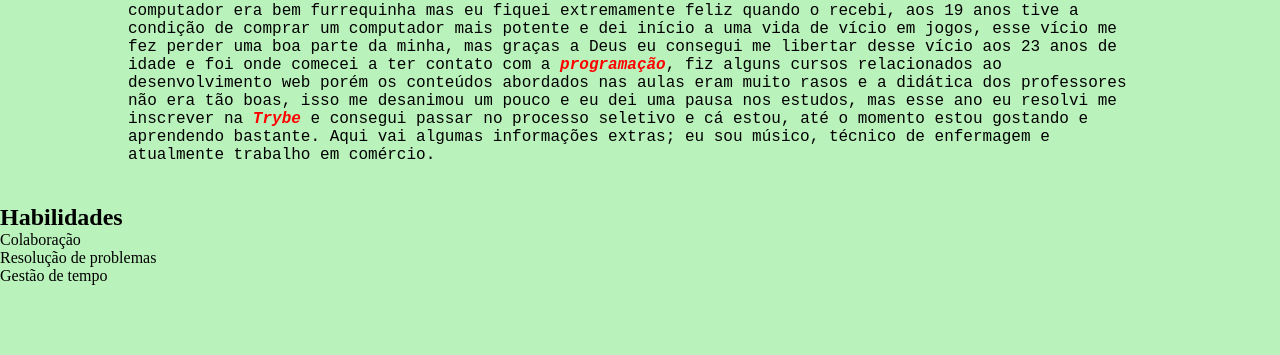
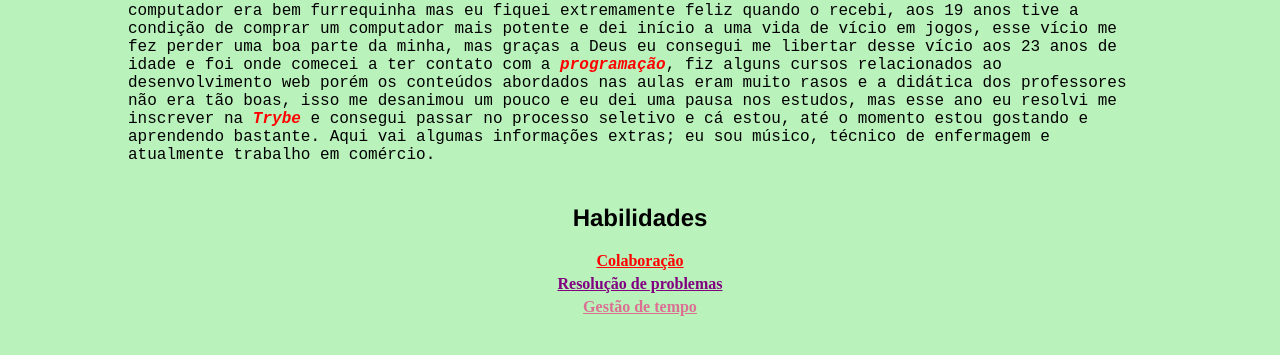
Before and after one commit to miguelsabino25/miguelsabino25.github.io, a plain HTML site: page index.html in a window 1280 px wide. Shown: the part 229-584 px from the top of the page. Drawn offline with Linux system fonts and the light colour scheme.

Commit message:
Estiliza seção3

```diff
--- a/index.html
+++ b/index.html
@@ -31,9 +31,9 @@
     <div id="secao3">
         <h2>Habilidades</h2>
         <ol>
-            <li>Colaboração</li>
-            <li>Resolução de problemas</li>
-            <li>Gestão de tempo</li>
+            <li class="habilidade1">Colaboração</li>
+            <li class="habilidade2">Resolução de problemas</li>
+            <li class="habilidade3">Gestão de tempo</li>
         </ol>
     </div>
 
--- a/style.css
+++ b/style.css
@@ -52,3 +52,33 @@ body {
     font-weight: bold;
     color: red;
 }
+
+#secao3 {
+    width: 50%;
+    margin: auto;
+    text-align: center;
+}
+
+#secao3 h2 {
+    margin-bottom: 20px;
+    font-family: 'Franklin Gothic Medium', 'Arial Narrow', Arial, sans-serif;
+}
+
+#secao3 li {
+    list-style: none;
+    margin-top: 5px;
+    font-weight: bold;
+    text-decoration: underline;
+}
+
+.habilidade1 {
+    color: red;
+}
+
+.habilidade2 {
+    color: purple;
+}
+
+.habilidade3 {
+    color: palevioletred;
+}
```
